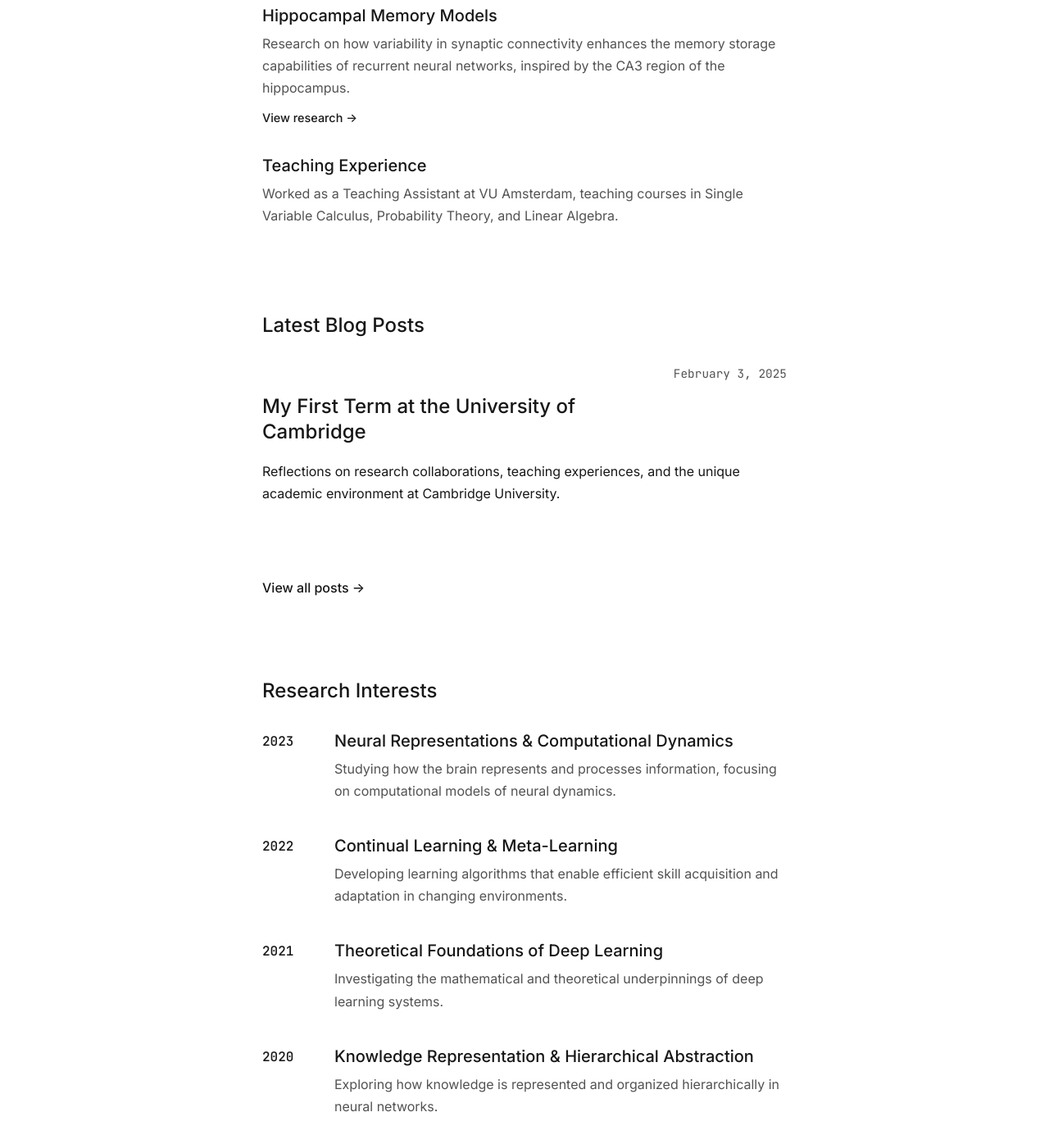
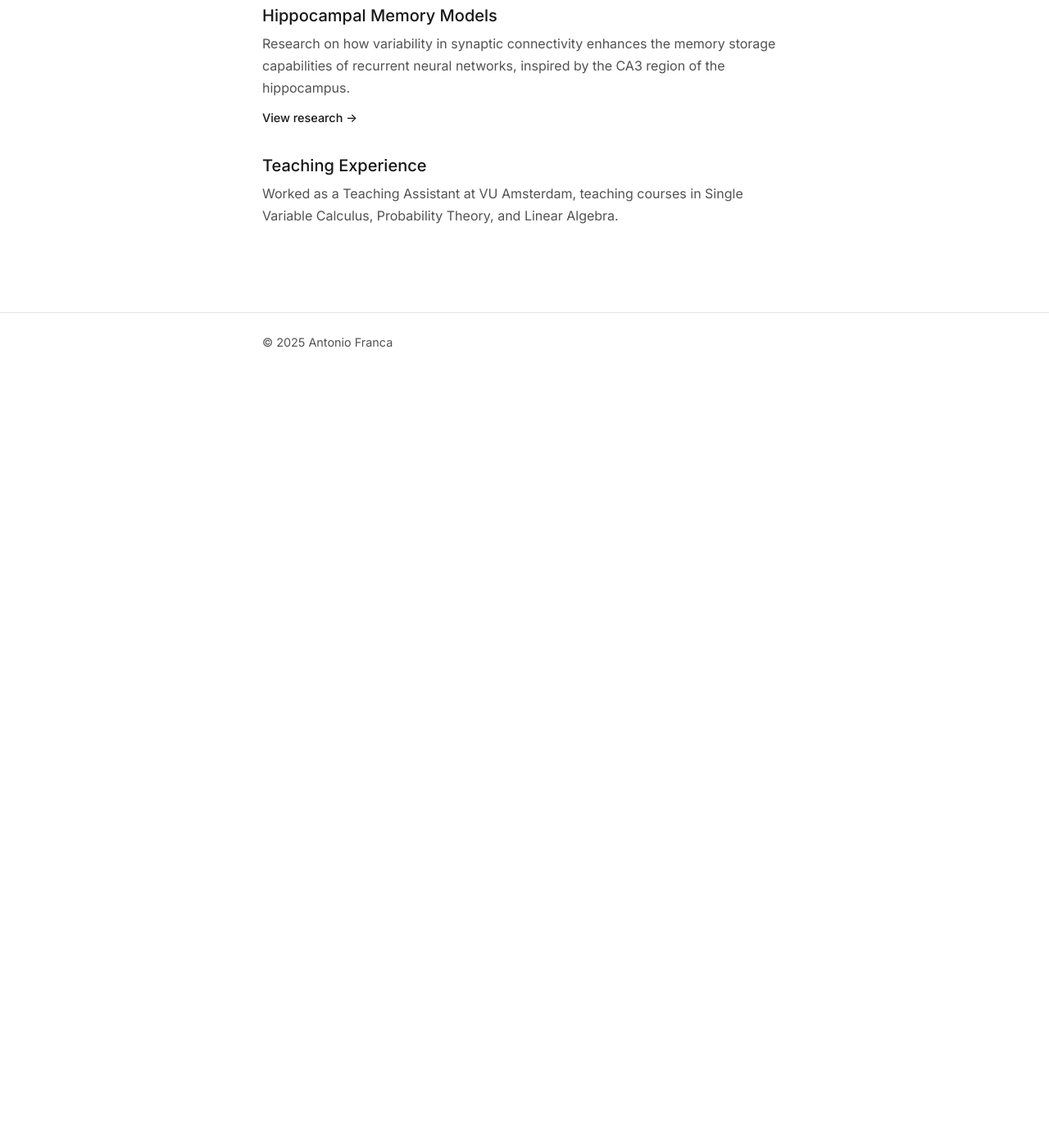
Before and after one commit to bmcd243/bmcd243.github.io, a Jekyll site: the page built from index.html, in a window 1280 px wide and 1400 px high, scrolled down 1137 px. Shown: the top 1396 px of the window at 82% size. Built offline with Jekyll 4.4.1, drawn with Linux system fonts in a browser that asks for light colours; after the commit the page ends 1592 px from its top, so only the background shows below that; some of the changed text lies outside the part shown.

Commit message:
new home page

```diff
--- a/_config.yml
+++ b/_config.yml
@@ -1,8 +1,11 @@
 # Site settings
-title: Antonio Franca
-description: Personal academic website for Antonio Franca, PhD student at the University of Cambridge
-baseurl: "" # the subpath of your site, e.g. /blog
-url: "" # the base hostname & protocol for your site, e.g. http://example.com
+title: Antonio Franca | ML Researcher
+email: your-email@example.com
+description: >-
+  Personal website of Antonio Franca, Machine Learning researcher
+  focusing on computational neuroscience and AI.
+baseurl: "" # For user or organization sites, leave this empty
+url: "https://antoniofranca.github.io" # Replace with your GitHub Pages URL
 author: Antonio Franca
 
 # Build settings
@@ -25,13 +28,17 @@
   - templates/
   - config.json
   - .gitignore
+  - Gemfile
+  - Gemfile.lock
+  - node_modules
+  - vendor
+  - .git
 
 # Social links
 social:
   twitter: https://twitter.com/antoniofranca
   github: https://github.com/antoniofranca
   google_scholar: https://scholar.google.com/citations?user=antonio-franca
-  email: antonio.franca@example.com
 
 # Navigation
 navigation:
--- a/_includes/header.html
+++ b/_includes/header.html
@@ -3,10 +3,10 @@
         <a href="{{ '/' | relative_url }}" class="logo">AF</a>
         <nav>
             <ul class="nav-links">
-                <li><a href="{{ '/index.html' | relative_url }}" {% if page.home_active %}class="active"{% endif %}>home</a></li>
-                <li><a href="{{ '/blog.html' | relative_url }}" {% if page.blog_active %}class="active"{% endif %}>blog</a></li>
-                <li><a href="{{ '/cv.html' | relative_url }}" {% if page.cv_active %}class="active"{% endif %}>cv</a></li>
-                <li><a href="{{ '/research.html' | relative_url }}" {% if page.research_active %}class="active"{% endif %}>research</a></li>
+                <li><a href="{{ site.baseurl }}/" {% if page.home_active %}class="active"{% endif %}>Home</a></li>
+                <li><a href="{{ site.baseurl }}/research.html" {% if page.research_active %}class="active"{% endif %}>Research</a></li>
+                <li><a href="{{ site.baseurl }}/cv.html" {% if page.cv_active %}class="active"{% endif %}>CV</a></li>
+                <li><a href="{{ site.baseurl }}/blog.html" {% if page.blog_active %}class="active"{% endif %}>Blog</a></li>
             </ul>
             <button id="theme-toggle" aria-label="Toggle dark/light mode">
                 <svg class="sun-icon" xmlns="http://www.w3.org/2000/svg" width="20" height="20" viewBox="0 0 24 24" fill="none" stroke="currentColor" stroke-width="2" stroke-linecap="round" stroke-linejoin="round"><circle cx="12" cy="12" r="5"></circle><line x1="12" y1="1" x2="12" y2="3"></line><line x1="12" y1="21" x2="12" y2="23"></line><line x1="4.22" y1="4.22" x2="5.64" y2="5.64"></line><line x1="18.36" y1="18.36" x2="19.78" y2="19.78"></line><line x1="1" y1="12" x2="3" y2="12"></line><line x1="21" y1="12" x2="23" y2="12"></line><line x1="4.22" y1="19.78" x2="5.64" y2="18.36"></line><line x1="18.36" y1="5.64" x2="19.78" y2="4.22"></line></svg>
--- a/index.html
+++ b/index.html
@@ -11,8 +11,8 @@
                 <h1>Hi, I'm Antonio <span class="wave">👋</span></h1>
 
                 <div class="social-links">
-                    <a href="#" aria-label="Twitter">
-                        <svg xmlns="http://www.w3.org/2000/svg" width="20" height="20" viewBox="0 0 24 24" fill="none" stroke="currentColor" stroke-width="2" stroke-linecap="round" stroke-linejoin="round"><path d="M22 4s-.7 2.1-2 3.4c1.6 10-9.4 17.3-18 11.6 2.2.1 4.4-.6 6-2C3 15.5.5 9.6 3 5c2.2 2.6 5.6 4.1 9 4-.9-4.2 4-6.6 7-3.8 1.1 0 3-1.2 3-1.2z"></path></svg>
+                    <a href="#" aria-label="X (formerly Twitter)">
+                        <svg xmlns="http://www.w3.org/2000/svg" width="20" height="20" viewBox="0 0 24 24" fill="none" stroke="currentColor" stroke-width="2" stroke-linecap="round" stroke-linejoin="round"><line x1="4" y1="4" x2="20" y2="20"></line><line x1="20" y1="4" x2="4" y2="20"></line></svg>
                     </a>
                     <a href="#" aria-label="GitHub">
                         <svg xmlns="http://www.w3.org/2000/svg" width="20" height="20" viewBox="0 0 24 24" fill="none" stroke="currentColor" stroke-width="2" stroke-linecap="round" stroke-linejoin="round"><path d="M9 19c-5 1.5-5-2.5-7-3m14 6v-3.87a3.37 3.37 0 0 0-.94-2.61c3.14-.35 6.44-1.54 6.44-7A5.44 5.44 0 0 0 20 4.77 5.07 5.07 0 0 0 19.91 1S18.73.65 16 2.48a13.38 13.38 0 0 0-7 0C6.27.65 5.09 1 5.09 1A5.07 5.07 0 0 0 5 4.77a5.44 5.44 0 0 0-1.5 3.78c0 5.42 3.3 6.61 6.44 7A3.37 3.37 0 0 0 9 18.13V22"></path></svg>
@@ -80,65 +80,6 @@
         </div>
     </section>
 
-    <section id="blog" class="blog">
-        <div class="container">
-            <h2>Latest Blog Posts</h2>
-
-            <div class="blog-list">
-                <div class="blog-post">
-                    <div class="blog-post-content">
-                        <h3><a href="blog-post.html?post=cambridge">My First Term at the University of Cambridge</a></h3>
-                        <div class="blog-post-date">February 3, 2025</div>
-                    </div>
-                    <p>Reflections on research collaborations, teaching experiences, and the unique academic environment at Cambridge University.</p>
-                </div>
-            </div>
-
-            <div style="margin-top: var(--space-8);">
-                <a href="blog.html" style="font-weight: 500;">View all posts →</a>
-            </div>
-        </div>
-    </section>
-
-    <section id="research" class="publications">
-        <div class="container">
-            <h2>Research Interests</h2>
-
-            <div class="publication-list">
-                <div class="publication">
-                    <div class="publication-year">2023</div>
-                    <div class="publication-details">
-                        <h3>Neural Representations & Computational Dynamics</h3>
-                        <p>Studying how the brain represents and processes information, focusing on computational models of neural dynamics.</p>
-                    </div>
-                </div>
-
-                <div class="publication">
-                    <div class="publication-year">2022</div>
-                    <div class="publication-details">
-                        <h3>Continual Learning & Meta-Learning</h3>
-                        <p>Developing learning algorithms that enable efficient skill acquisition and adaptation in changing environments.</p>
-                    </div>
-                </div>
-
-                <div class="publication">
-                    <div class="publication-year">2021</div>
-                    <div class="publication-details">
-                        <h3>Theoretical Foundations of Deep Learning</h3>
-                        <p>Investigating the mathematical and theoretical underpinnings of deep learning systems.</p>
-                    </div>
-                </div>
-
-                <div class="publication">
-                    <div class="publication-year">2020</div>
-                    <div class="publication-details">
-                        <h3>Knowledge Representation & Hierarchical Abstraction</h3>
-                        <p>Exploring how knowledge is represented and organized hierarchically in neural networks.</p>
-                    </div>
-                </div>
-            </div>
-        </div>
-    </section>
 </main>
 
 <script>
```
